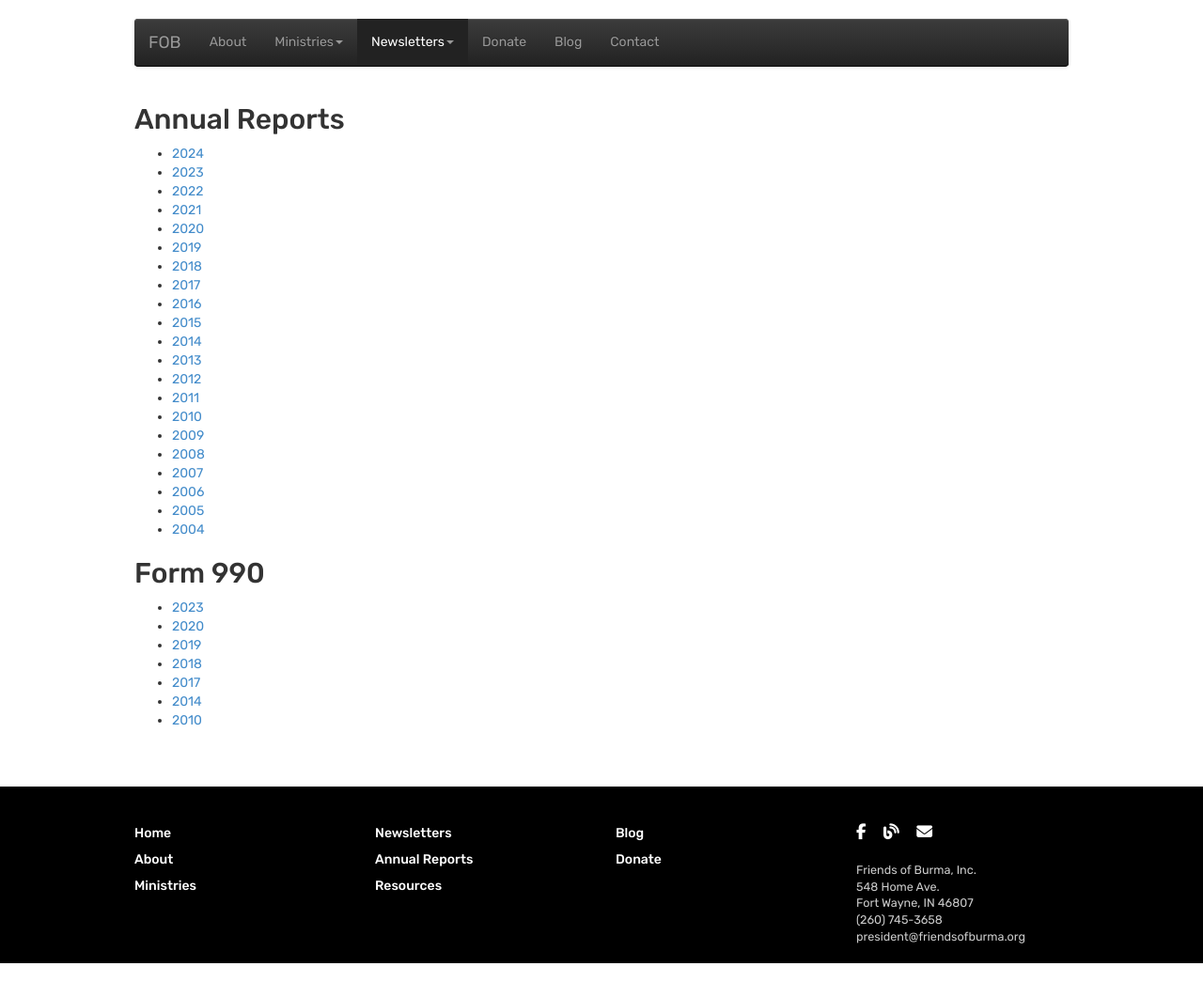
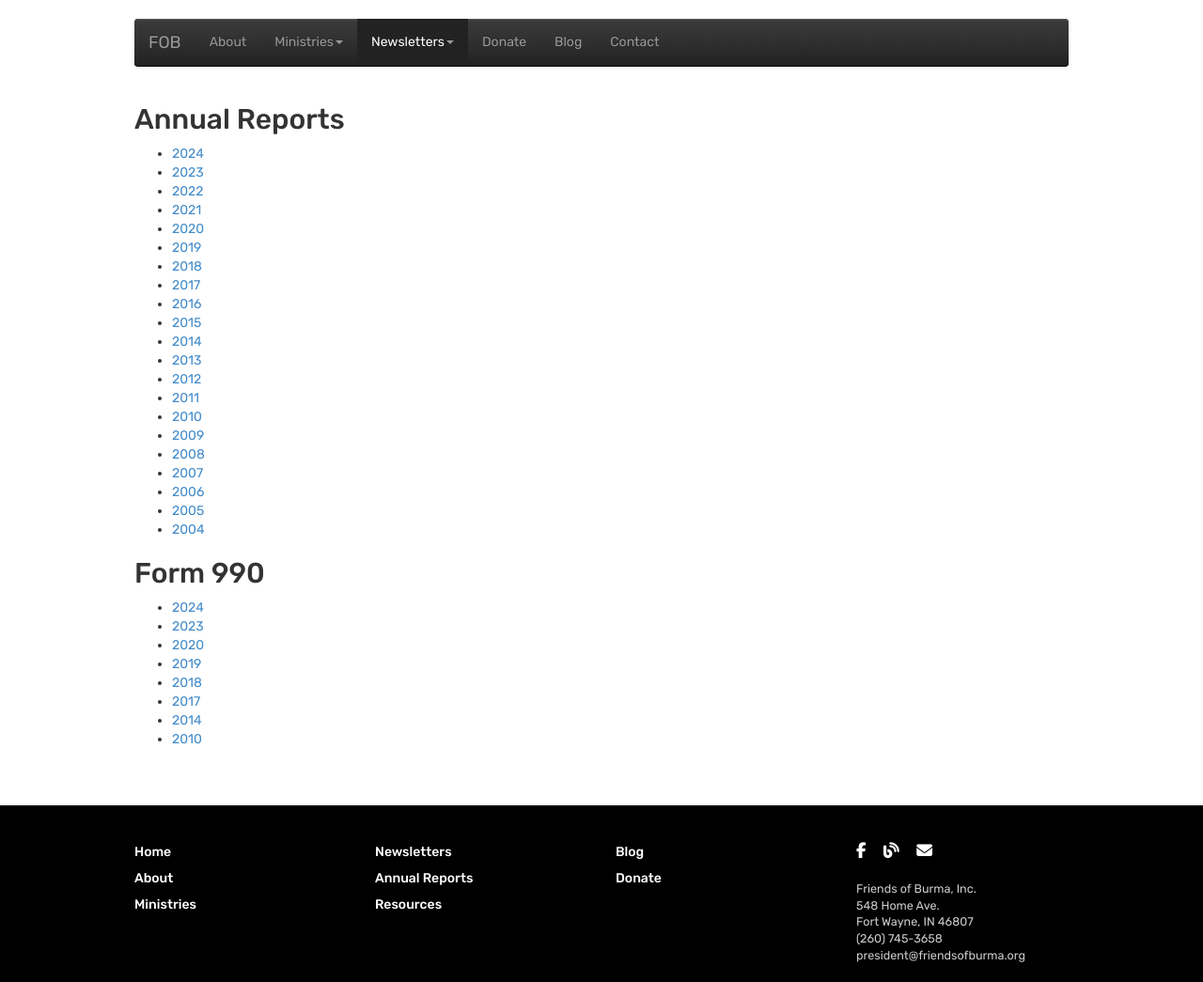
Before and after one commit to friendsofburma/friendsofburma.github.io, a Jekyll site: the page built from _pages/annualreports.md, in a window 1280 px wide. Shown: the whole page at 94% size. Built offline with Jekyll 4.4.1, drawn with Linux system fonts in a browser that asks for light colours.

Commit message:
form 990 for 2024 uploaded.

```diff
--- a/_pages/annualreports.md
+++ b/_pages/annualreports.md
@@ -32,6 +32,7 @@ permalink: /annualreports/
 
 ## Form 990
 
+- [2024](/static/docs/f990_2024.pdf)
 - [2023](/static/docs/f990_2023.pdf)
 - [2020](/static/docs/f990_2020.pdf)
 - [2019](/static/docs/f990_2019.pdf)
```
Also changed, not shown: 1 other file.
